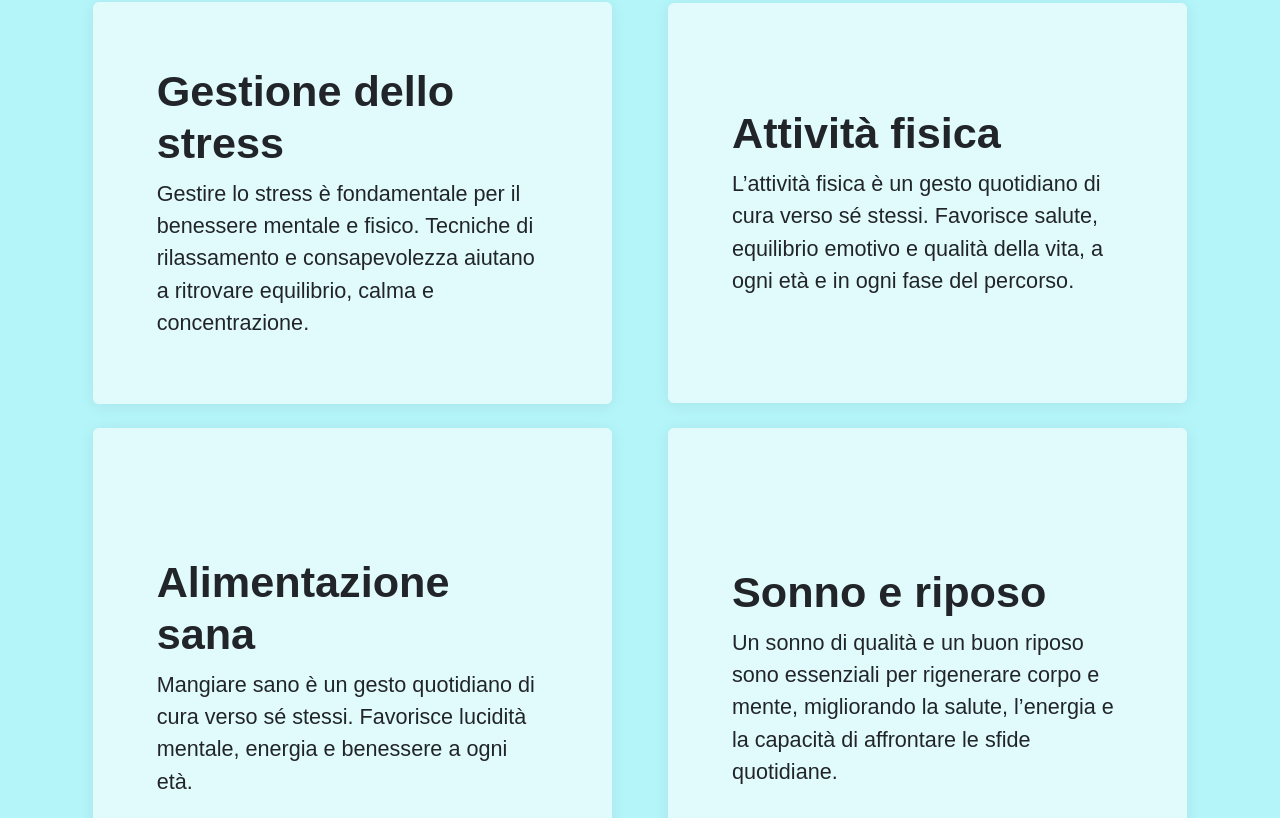
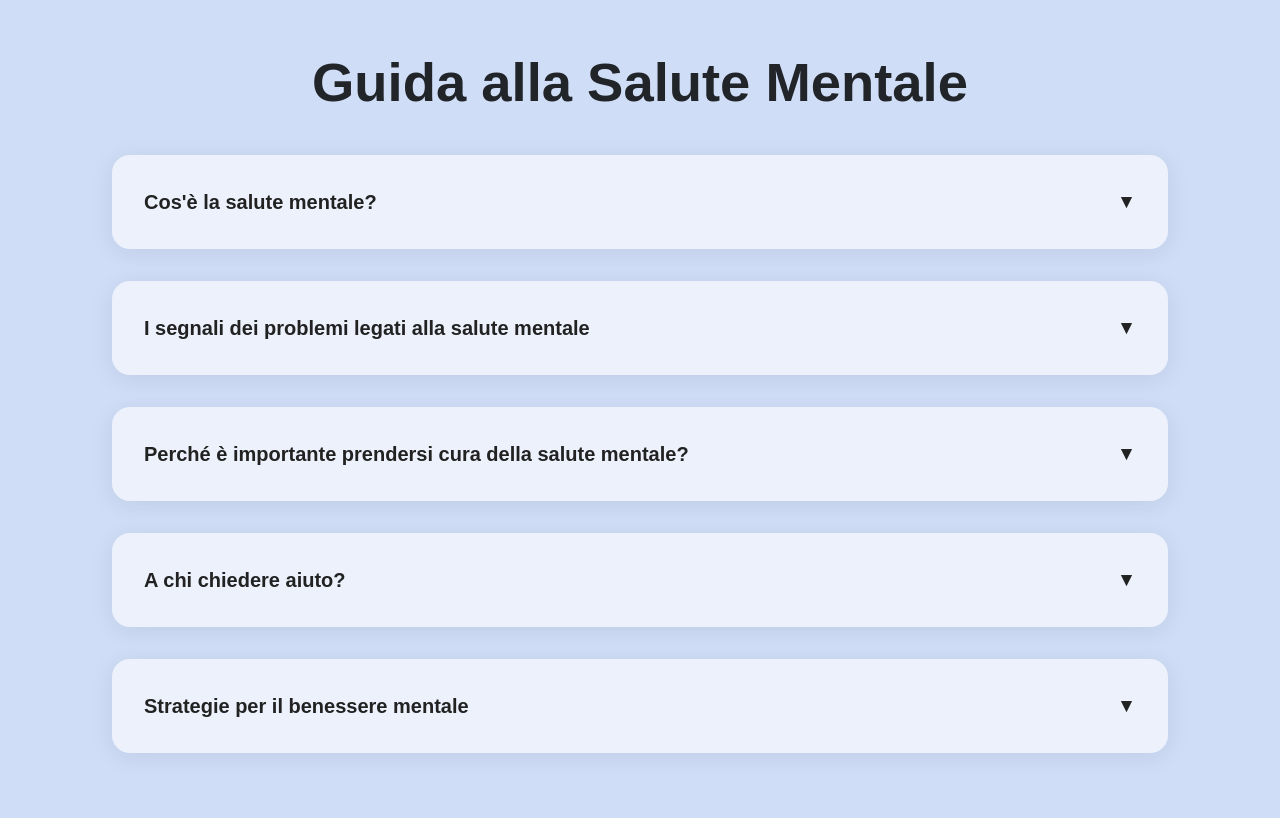
Before and after one commit to karda1/HealUp-react, a React (Vite) app: page / in a window 1280 px wide. Shown: the part 1662-2480 px from the top of the page. Built offline with nearby package versions, Linux system fonts and the light colour scheme.

Commit message:
Aggiunta Section

```diff
--- a/src/App.tsx
+++ b/src/App.tsx
@@ -5,10 +5,19 @@ import FullScreenSection from "./components/FullScreenSection";
 import Footer from "./components/Footer";
 import ParticlesCustom from "./components/ParticlesCustom";
 import SubSection from "./components/SubSection";
+import InfoSection from "./components/InfoSection";
+import { useEffect } from "react";
+
+
+
 function App() {
   const [selectedSectionId, setSelectedSectionId] = useState<string | null>(
     null
   );
+
+  useEffect(() => {
+    document.title = "HealUp";
+  }, []);
 
   // Trova la sezione selezionata
   const selectedSection = sections.find((sec) => sec.id === selectedSectionId);
@@ -74,6 +83,7 @@ function App() {
           ))}*/}
         </>
       )}
+      <InfoSection />
       <SubSection />
       <Footer />
     </>
--- a/src/components/Footer.tsx
+++ b/src/components/Footer.tsx
@@ -4,7 +4,7 @@ const Footer: FC = () => {
   return (
     <footer
       className="text-dark pt-5"
-      style={{ backgroundColor: "#1EB9D9" }}
+      style={{ backgroundColor: "#A0C7F6" }}
     >
       <div className="container">
         <div className="row">
--- /dev/null
+++ b/src/components/InfoSection.tsx
@@ -0,0 +1,67 @@
+import React, { useState } from "react";
+
+const sections = [
+  {
+    title: "Cos'è la salute mentale?",
+    content:
+      "La salute mentale è uno stato di benessere in cui ogni individuo realizza le proprie capacità, può affrontare le normali tensioni della vita, lavorare in modo produttivo e contribuire alla comunità.",
+  },
+  {
+    title: "I segnali dei problemi legati alla salute mentale",
+    content:
+      "Cambiamenti d'umore, difficoltà di concentrazione, isolamento sociale, disturbi del sonno o dell'appetito possono essere segnali di problemi di salute mentale.",
+  },
+  {
+    title: "Perché è importante prendersi cura della salute mentale?",
+    content:
+      "Prendersi cura della salute mentale migliora la qualità della vita, le relazioni e la produttività, riducendo il rischio di sviluppare disturbi più gravi.",
+  },
+  {
+    title: "A chi chiedere aiuto?",
+    content:
+      "Parlare con amici, familiari o professionisti della salute mentale è il primo passo per ricevere supporto e trovare le risorse giuste.",
+  },
+  {
+    title: "Strategie per il benessere mentale",
+    content:
+      "Attività fisica, alimentazione equilibrata, sonno regolare, tecniche di rilassamento e mantenere relazioni sociali sono strategie utili per il benessere mentale.",
+  },
+];
+
+const InfoSection: React.FC = () => {
+  const [openIndex, setOpenIndex] = useState<number | null>(null);
+
+  const handleToggle = (index: number) => {
+    setOpenIndex(openIndex === index ? null : index);
+  };
+
+  return (
+    <section
+      className="info-section"
+      style={{ background: "#CFDDF7", minHeight: "100vh" }}
+    >
+      <h2 className="info-section-title">Guida alla Salute Mentale</h2>
+      {sections.map((section, idx) => (
+        <div
+          className={`info-item ${openIndex === idx ? "open" : ""}`}
+          key={idx}
+        >
+          <button className="info-title" onClick={() => handleToggle(idx)}>
+            <span>{section.title}</span>
+            <span
+              className={`arrow ${openIndex === idx ? "arrow-open" : ""}`}
+              aria-hidden="true"
+            >
+              ▼
+            </span>
+          </button>
+          {openIndex === idx && (
+            <div className="info-content">{section.content}</div>
+          )}
+        </div>
+      ))}
+    </section>
+  );
+};
+
+export default InfoSection;
--- a/src/components/Navbar.tsx
+++ b/src/components/Navbar.tsx
@@ -42,7 +42,6 @@ const Navbar: FC<NavbarProps> = ({ onSectionClick }) => {
             <li><a className="menu-item" href="#" onClick={() => onSectionClick("contatti")}>Contatti</a></li>
             <li><a className="menu-item" href="#" onClick={() => onSectionClick("about")}>About</a></li>
             <li><a className="menu-item" href="#" onClick={() => onSectionClick("alimentazione-sana")}>Alimentazione sana</a></li>
-            <li><a className="menu-item" href="#" onClick={() => onSectionClick("igiene")}>Igiene</a></li>
             <li><a className="menu-item" href="#" onClick={() => onSectionClick("attivita-fisica")}>Attività fisica</a></li>
             <li><a className="menu-item" href="#" onClick={() => onSectionClick("sonno-e-riposo")}>Sonno e riposo</a></li>
             <li><a className="menu-item" href="#" onClick={() => onSectionClick("gestione-dello-stress")}>Gestione dello stress</a></li>
--- a/src/components/SubSection.tsx
+++ b/src/components/SubSection.tsx
@@ -4,7 +4,7 @@ const SubSection: FC = () => (
   <div
     className="container-fluid"
     style={{
-      backgroundColor: "#B4F5FA",
+      backgroundColor: "#A0C7F6",
       minHeight: "100vh",
       width: "100vw",
       margin: 0,
--- a/src/data/sectionsData.json
+++ b/src/data/sectionsData.json
@@ -4,12 +4,6 @@
     "title": "Alimentazione sana",
     "description": "Mangiare sano è un gesto quotidiano di cura verso sé stessi. Favorisce lucidità mentale, energia e benessere a ogni età.",
     "bg": "#B4F5FA"
-  },
-  {
-    "id": "igiene",
-    "title": "Igiene",
-    "description": "L’igiene quotidiana è fondamentale per il benessere fisico e mentale. Curare se stessi attraverso semplici abitudini igieniche protegge e rafforza corpo e mente.",
-    "bg": "#CFDDF7"
   },
   {
     "id": "attivita-fisica",
--- a/src/index.css
+++ /dev/null
@@ -1,68 +0,0 @@
-:root {
-  font-family: system-ui, Avenir, Helvetica, Arial, sans-serif;
-  line-height: 1.5;
-  font-weight: 400;
-
-  color-scheme: light dark;
-  color: rgba(255, 255, 255, 0.87);
-  background-color: #242424;
-
-  font-synthesis: none;
-  text-rendering: optimizeLegibility;
-  -webkit-font-smoothing: antialiased;
-  -moz-osx-font-smoothing: grayscale;
-}
-
-a {
-  font-weight: 500;
-  color: #646cff;
-  text-decoration: inherit;
-}
-a:hover {
-  color: #535bf2;
-}
-
-body {
-  margin: 0;
-  display: flex;
-  place-items: center;
-  min-width: 320px;
-  min-height: 100vh;
-}
-
-h1 {
-  font-size: 3.2em;
-  line-height: 1.1;
-}
-
-button {
-  border-radius: 8px;
-  border: 1px solid transparent;
-  padding: 0.6em 1.2em;
-  font-size: 1em;
-  font-weight: 500;
-  font-family: inherit;
-  background-color: #1a1a1a;
-  cursor: pointer;
-  transition: border-color 0.25s;
-}
-button:hover {
-  border-color: #646cff;
-}
-button:focus,
-button:focus-visible {
-  outline: 4px auto -webkit-focus-ring-color;
-}
-
-@media (prefers-color-scheme: light) {
-  :root {
-    color: #213547;
-    background-color: #ffffff;
-  }
-  a:hover {
-    color: #747bff;
-  }
-  button {
-    background-color: #f9f9f9;
-  }
-}
--- a/src/style.css
+++ b/src/style.css
@@ -1,9 +1,9 @@
+*{
+  z-index: 10;
+}
+
 body {
   font-family: "Poppins", sans-serif;
-}
-
-*{
-  z-index: 10;
 }
 
 .glass-navbar {
@@ -100,7 +100,7 @@ p {
   color: #86f1f5;
 }
 
-h3 {
+h3, h2{
   transition: transform 0.3s ease, color 0.3s ease; /* Transizione per ingrandire e per cambiare colore */
 }
 
@@ -108,3 +108,76 @@ h3:hover {
   transform: scale(1.1); /* Ingrandisce il testo */
   color: #000000; /* Colore del testo quando si passa sopra */
 }
+
+h2:hover {
+  transform: scale(1.1); /* Ingrandisce il testo */
+  color: #000000; /* Colore del testo quando si passa sopra */
+}
+
+.info-section-fullpage {
+  width: 100vw;
+  min-height: 100vh;
+  display: flex;
+  align-items: center;
+  justify-content: center;
+  background: #CFDDF7;
+  padding: 0;
+  margin: 0;
+}
+
+.info-section {
+  width: 100vw;
+  min-height: 100vh;
+  padding: 7rem;
+  margin: 0 auto;
+  display: flex;
+  flex-direction: column;
+  gap: 2rem;
+  align-items: center;
+  justify-content: center;
+}
+
+.info-item {
+  width: 100%;
+  background-color: rgba(255,255,255,0.6);
+  border-radius: 18px;
+  box-shadow: 0 4px 24px rgba(0,0,0,0.08);
+  padding: 1.5rem 2rem;
+  transition: box-shadow 0.2s;
+  display: flex;
+  flex-direction: column;
+  align-items: center;
+  text-align: left;
+}
+
+.info-item.open {
+  box-shadow: 0 8px 32px rgba(0,0,0,0.12);
+}
+
+.info-title {
+  background: none;
+  border: none;
+  font-size: 1.25rem;
+  font-weight: 600;
+  width: 100%;
+  text-align: left;
+  padding: 0.5rem 0;
+  cursor: pointer;
+  outline: none;
+  color: #222;
+  transition: color 0.2s;
+  display: flex;
+  align-items: center;
+  justify-content: space-between;
+}
+
+.arrow {
+  display: inline-block;
+  margin-left: 1rem;
+  font-size: 1.2rem;
+  transition: transform 0.3s;
+}
+
+.arrow-open {
+  transform: rotate(180deg);
+}
```
